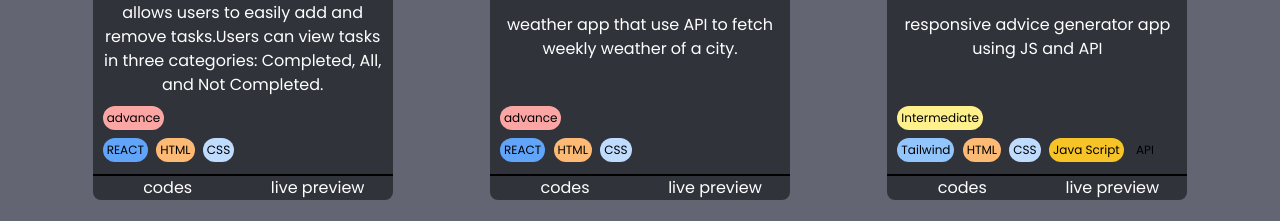
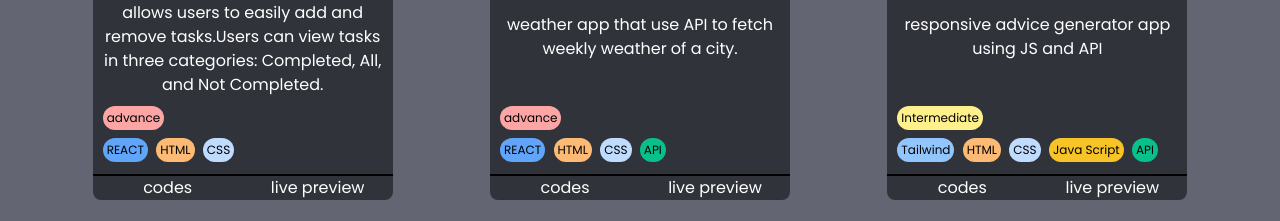
Before and after one commit to MohammadSoleimanikia/portfolio, a website: page docs/index.html in a window 1280 px wide. Shown: the part 5540-5761 px from the top of the page. Drawn offline with Linux system fonts and the light colour scheme.

Commit message:
modify project and add api tag to weather app

```diff
--- a/docs/index.html
+++ b/docs/index.html
@@ -358,6 +358,7 @@
                 <p class="badge react">REACT</p>
                 <p class="badge html">HTML</p>
                 <p class="badge css">CSS</p>
+                <p class="badge API">API</p>
               </div>
             </div>
             <div class="buttonContainer">
```
Also changed, not shown: docs/styles.css.
